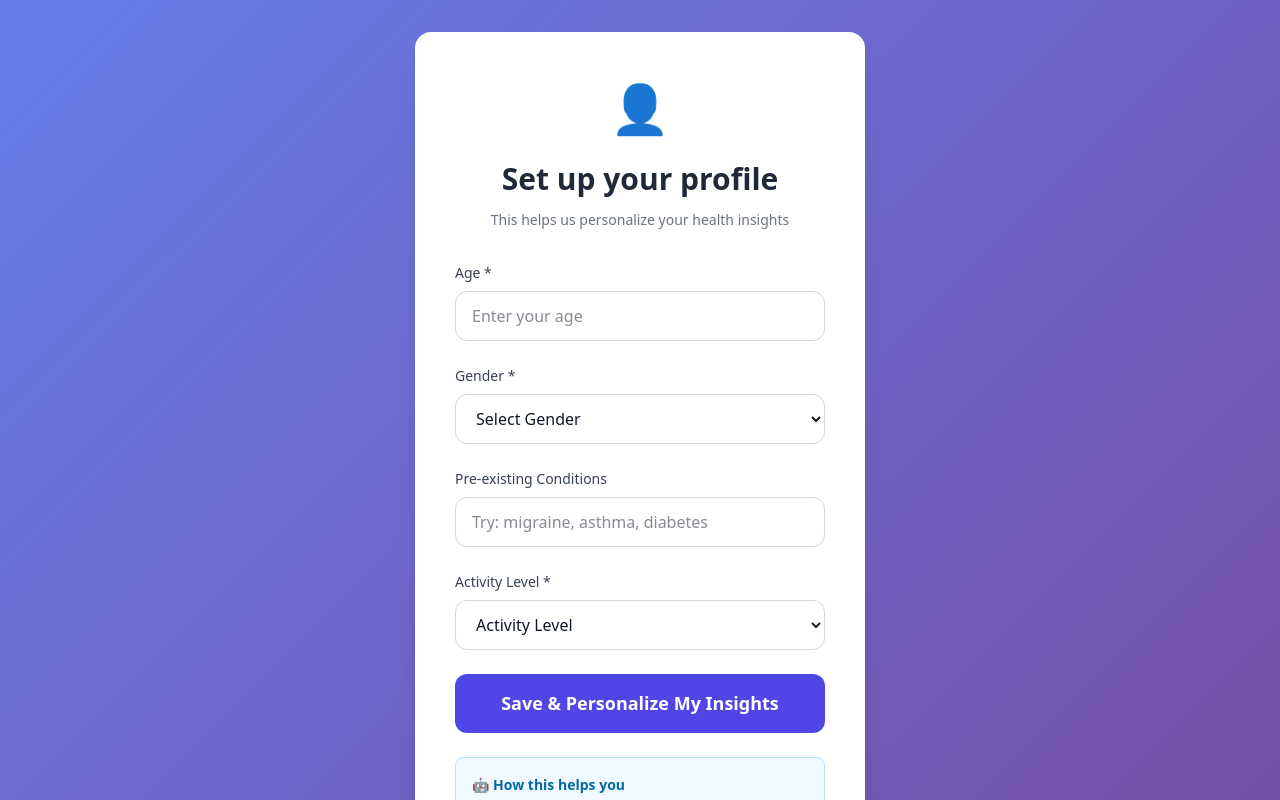
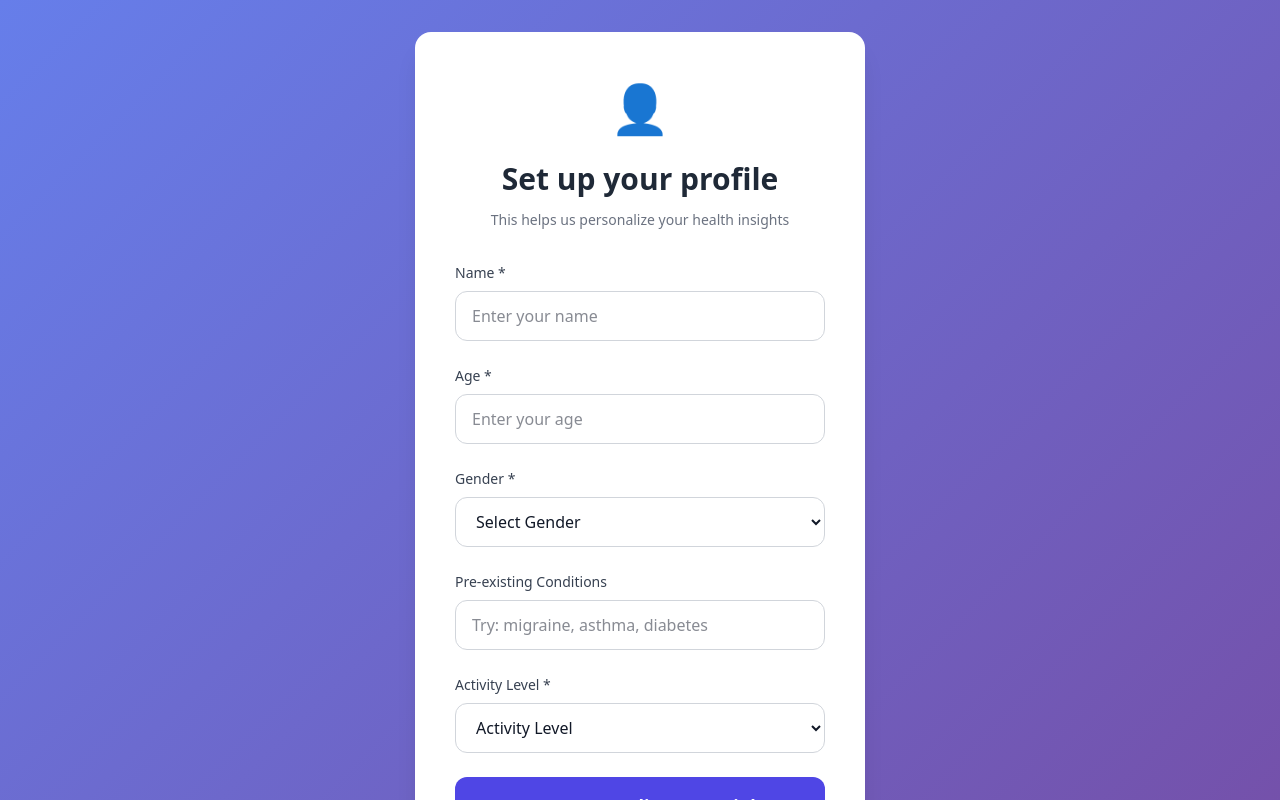
Before and after one commit to vishalpittala-hash/symptom-journal, a Next.js app: page /user-profile in a window 1280 px wide. Shown: the top 800 px of the page. Built offline with nearby package versions, Linux system fonts and the light colour scheme.

Commit message:
Add name field to user profile and display name in header instead of User

```diff
--- a/app/page.tsx
+++ b/app/page.tsx
@@ -100,11 +100,15 @@ export default function Home() {
     const profile = JSON.parse(localStorage.getItem("symptomProfile") || "{}")
     if (profile.email) {
       setUserEmail(profile.email)
+      setName(profile.name || "User")
+      setNameSet(true)
+    } else if (profile.name) {
       setName(profile.name)
-      setNameSet(true)
+      setUserEmail(userId)
     } else {
       // Use unique user ID as default email
       setUserEmail(userId)
+      setName("User")
     }
     setLoading(false)
     fetchData()
--- a/app/user-profile/page.tsx
+++ b/app/user-profile/page.tsx
@@ -6,6 +6,7 @@ import { useRouter } from "next/navigation"
 export default function UserProfilePage() {
   const router = useRouter()
 
+  const [name, setName] = useState<string>("")
   const [age, setAge] = useState<string>("")
   const [gender, setGender] = useState<string>("")
   const [conditions, setConditions] = useState<string>("")
@@ -18,6 +19,7 @@ export default function UserProfilePage() {
     const savedProfile = localStorage.getItem('symptomProfile')
     if (savedProfile) {
       const profile = JSON.parse(savedProfile)
+      if (profile.name) setName(profile.name)
       if (profile.age) setAge(profile.age.toString())
       if (profile.gender) setGender(profile.gender)
       if (profile.conditions) setConditions(profile.conditions)
@@ -26,7 +28,7 @@ export default function UserProfilePage() {
   }, [])
 
   const handleSave = async () => {
-    if (!age || !gender || !activityLevel) {
+    if (!name || !age || !gender || !activityLevel) {
       alert("Please fill required fields")
       return
     }
@@ -35,6 +37,7 @@ export default function UserProfilePage() {
 
     // Save profile to localStorage
     const profile = {
+      name,
       age: Number(age),
       gender,
       conditions: conditions && conditions.toLowerCase() !== 'no' ? conditions : '',
@@ -71,6 +74,19 @@ export default function UserProfilePage() {
 
         {/* Inputs */}
         <div style={{ display: 'flex', flexDirection: 'column', gap: '1.5rem' }}>
+
+          <div>
+            <label style={{ display: 'block', fontSize: '0.875rem', fontWeight: '500', color: '#374151', marginBottom: '0.5rem' }}>Name *</label>
+            <input
+              type="text"
+              placeholder="Enter your name"
+              value={name}
+              onChange={(e: React.ChangeEvent<HTMLInputElement>) =>
+                setName(e.target.value)
+              }
+              style={{ width: '100%', padding: '0.75rem 1rem', border: '1px solid #d1d5db', borderRadius: '0.75rem', outline: 'none', fontSize: '1rem', color: '#111827' }}
+            />
+          </div>
 
           <div>
             <label style={{ display: 'block', fontSize: '0.875rem', fontWeight: '500', color: '#374151', marginBottom: '0.5rem' }}>Age *</label>
```
